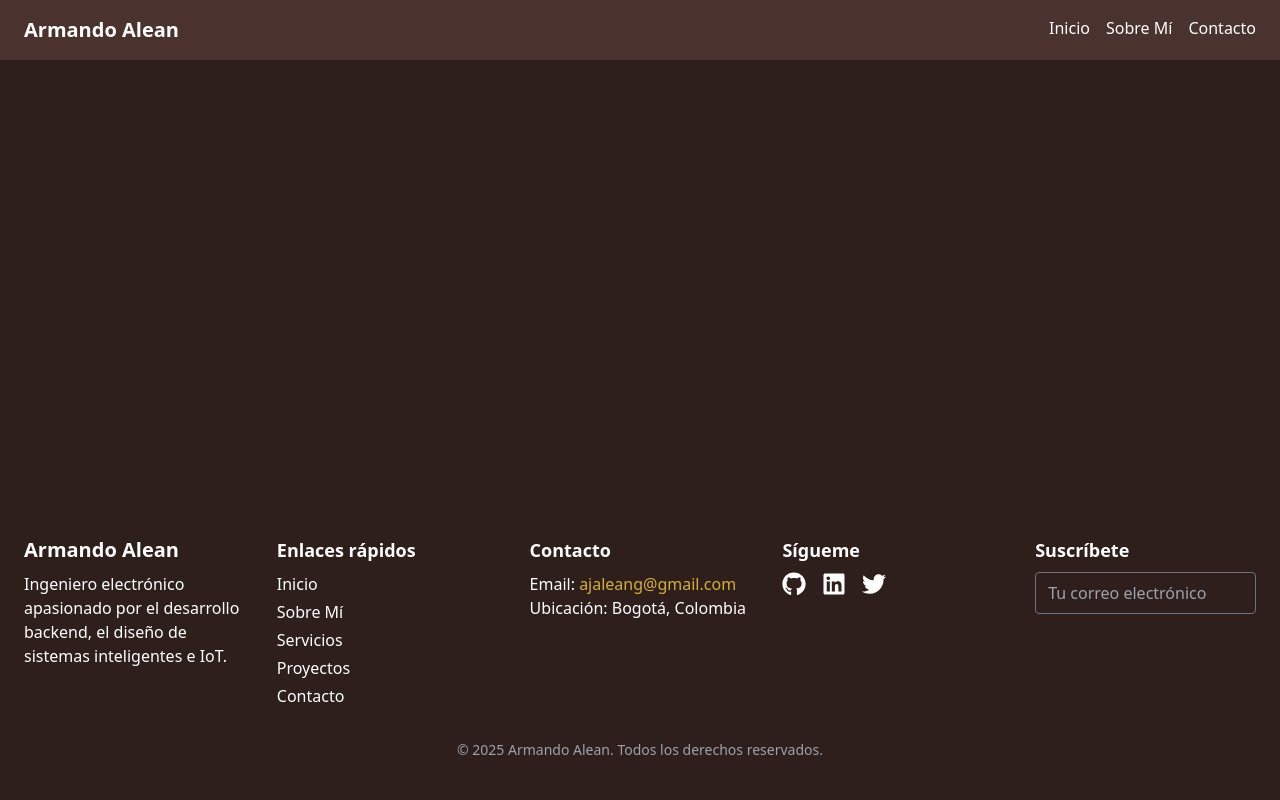
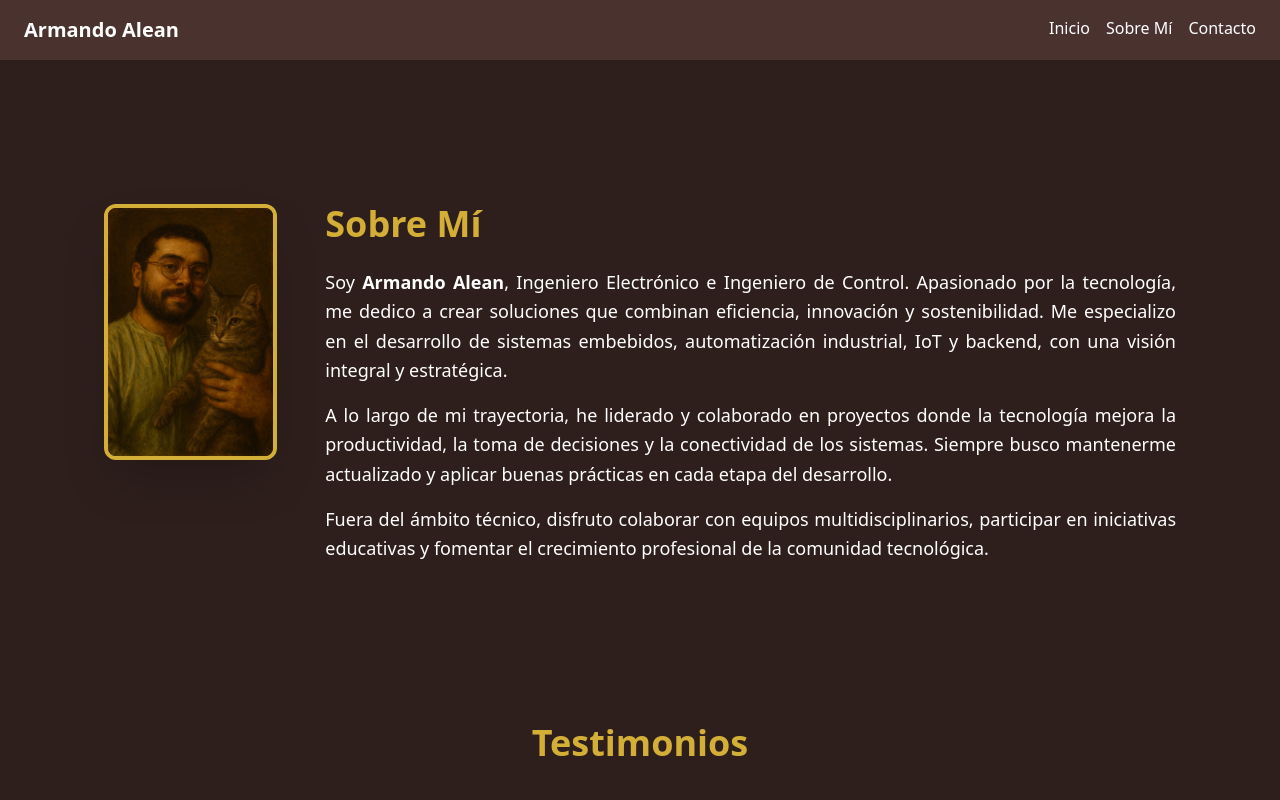
Before and after one commit to Ajaleang/portafolio-hv, a React (Vite) app: page /portafolio-hv/sobre-mi in a window 1280 px wide. Shown: the top 800 px of the page. Built offline with nearby package versions, Linux system fonts and the light colour scheme.

Commit message:
release 2.1

```diff
--- a/package.json
+++ b/package.json
@@ -1,7 +1,7 @@
 {
   "name": "mi-portfolio",
   "private": true,
-  "homepage": "https://tu-usuario.github.io/mi-portfolio",
+  "homepage": "https://ajaleang.github.io/portafolio-hv/",
   "version": "0.0.0",
   "type": "module",
   "scripts": {
@@ -11,7 +11,8 @@
   "preview": "vite preview",
   "predeploy": "npm run build",
   "deploy": "gh-pages -d dist"
-},
+}
+,
   "dependencies": {
     "react": "^19.0.0",
     "react-dom": "^19.0.0",
--- a/src/App.tsx
+++ b/src/App.tsx
@@ -4,16 +4,18 @@ import Home from './pages/Home';
 import About from './pages/About';
 import Footer from './components/footer';
 import Contact from './pages/Contact';
+
 function App() {
   return (
-    <Router>
+    // BASE NAME agregado para subdirectorio en GitHub Pages
+    <Router basename="/portafolio-hv/">
       <div className="bg-cafe text-white min-h-screen flex flex-col justify-between">
         <Navbar />
         <main className="flex-grow">
           <Routes>
             <Route path="/" element={<Home />} />
             <Route path="/sobre-mi" element={<About />} />
-            <Route path = "/contact" element={<Contact />} />
+            <Route path="/contact" element={<Contact />} />
           </Routes>
         </main>
         <Footer />
--- a/src/components/AboutMe.tsx
+++ b/src/components/AboutMe.tsx
@@ -1,9 +1,11 @@
 export default function AboutMe() {
+    const basePath = import.meta.env.BASE_URL;
+
     return (
       <section className="bg-cafe text-white py-20 px-6 md:px-20" id="about">
         <div className="max-w-6xl mx-auto flex flex-col md:flex-row items-center md:items-start gap-12">
           <img
-            src="/profile.jpg"
+            src={`${basePath}profile.jpg`}
             alt="Armando Alean"
             className="w-64 h-64 rounded-xl object-cover shadow-2xl border-4 border-dorado"
           />
--- a/src/components/Hero.tsx
+++ b/src/components/Hero.tsx
@@ -1,8 +1,11 @@
+
 const Hero = () => {
+    const basePath = import.meta.env.BASE_URL;
+
     return (
       <section
         className="relative min-h-screen flex flex-col justify-center items-center text-center text-white px-4 pt-24 bg-cover bg-center"
-        style={{ backgroundImage: "url('/hero-bg.jpg')" }}
+        style={{ backgroundImage: `url('${basePath}hero-bg.jpg')` }}
       >
         {/* Overlay para oscurecer y hacer más legible el texto */}
         <div className="absolute inset-0 bg-black bg-opacity-60"></div>
```
